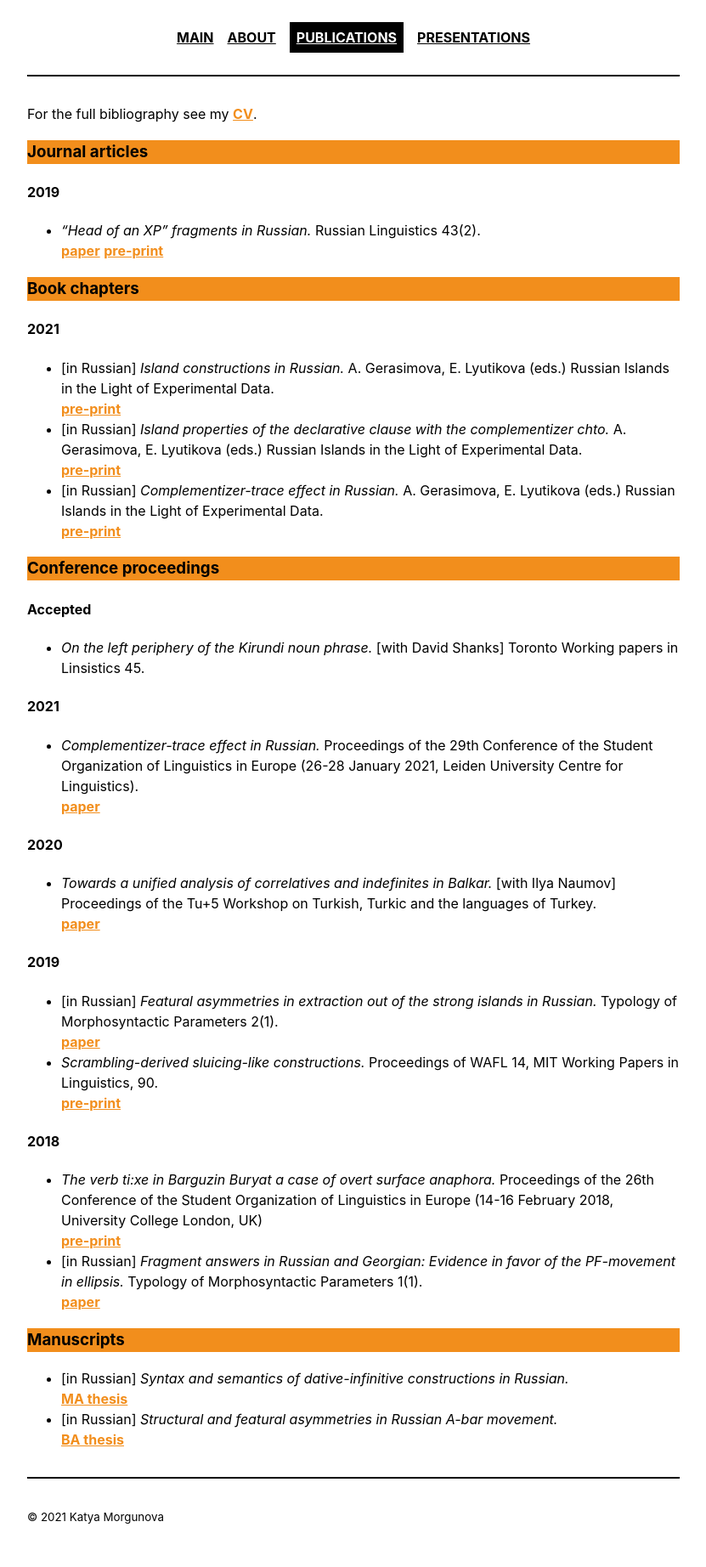
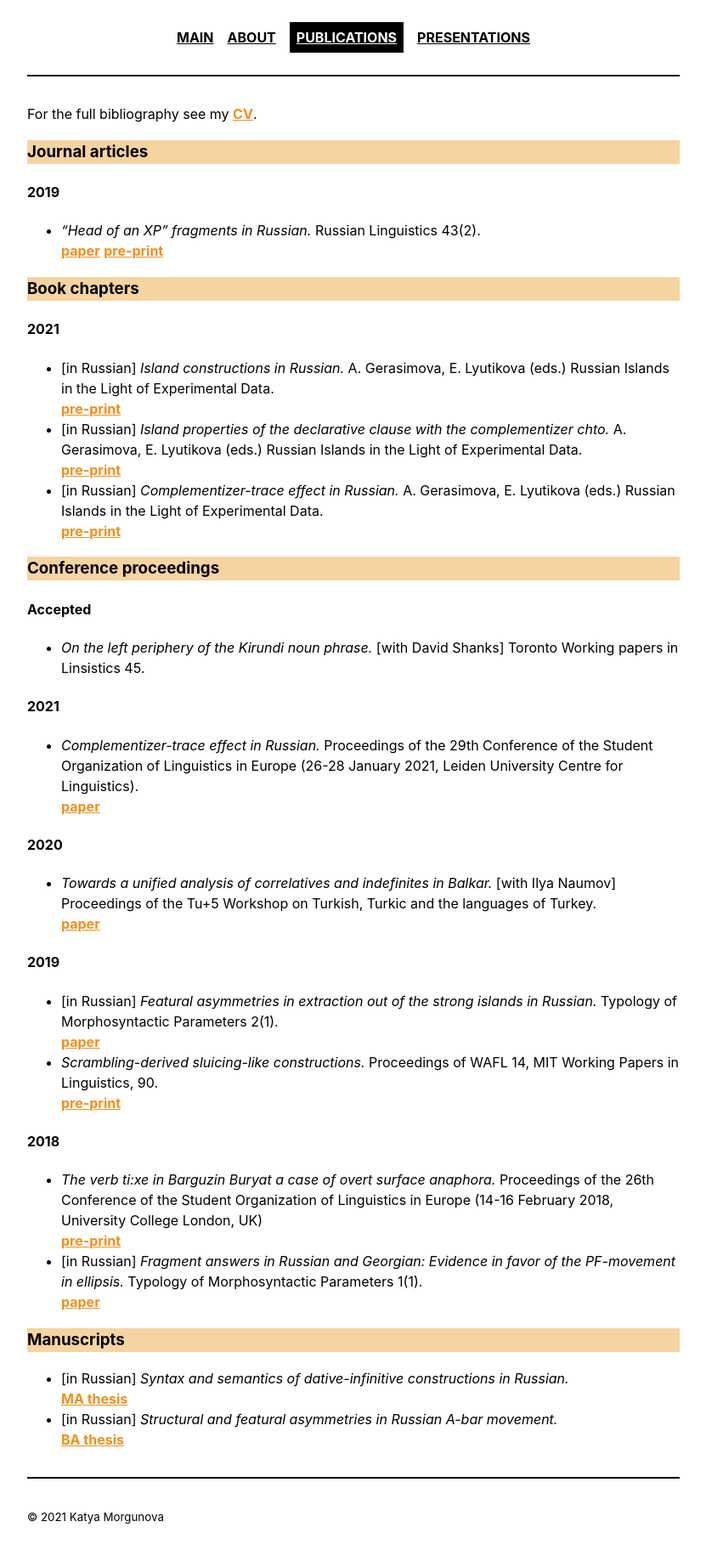
Before and after one commit to morgunova-katya/morgunova-katya.github.io, a Jekyll site: the page built from _pages/publications.md, in a window 1280 px wide. Shown: the whole page at 85% size, without its empty margins (224-1055 px from the left). Built offline with Jekyll 4.4.1, drawn with Linux system fonts in a browser that asks for light colours.

Commit message:
Update _layout.scss

```diff
--- a/_sass/_layout.scss
+++ b/_sass/_layout.scss
@@ -15,7 +15,7 @@ strong, b, h1, h2, h4 {
 }
 
 h3 {
-  background-color: #f28e1c;
+  background-color: #f5d4a2;
   font-weight: bold;
 }
 
```
